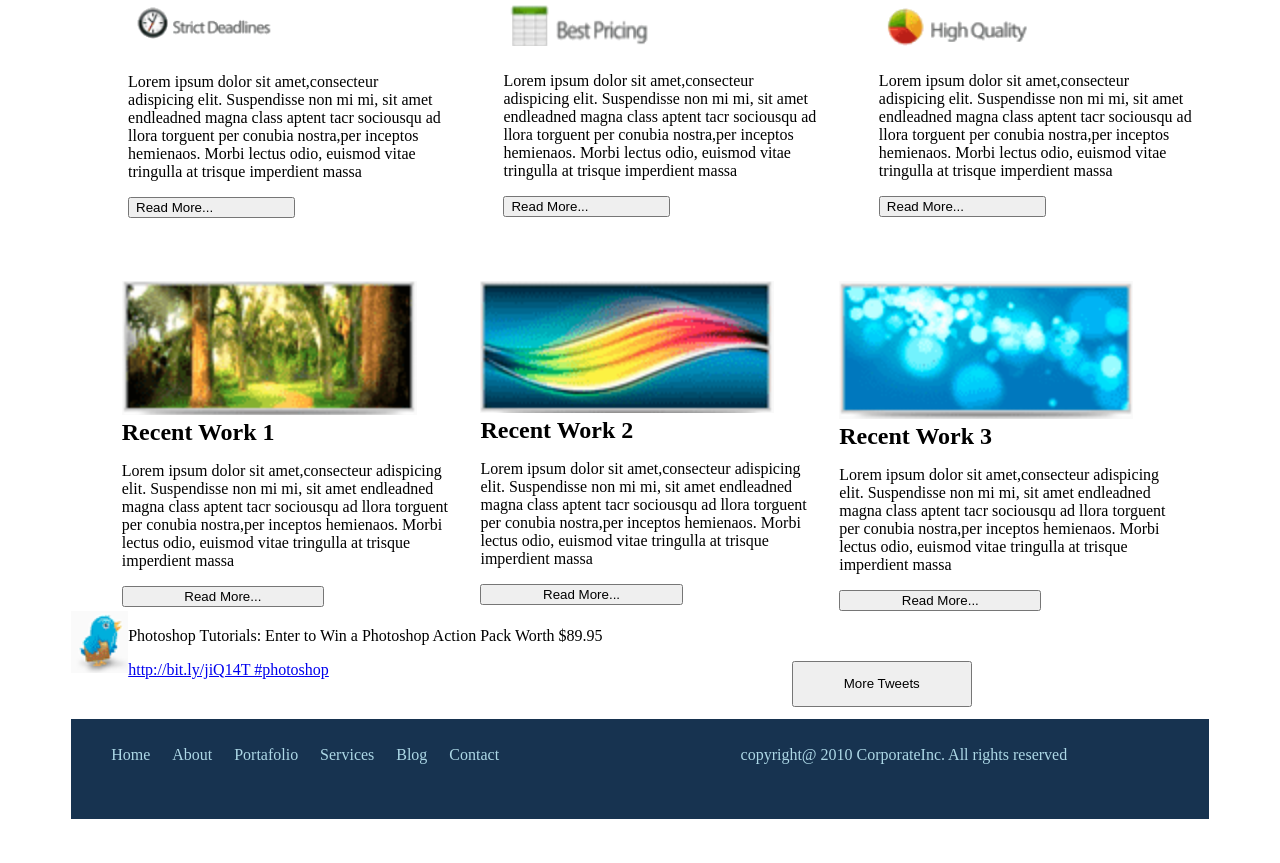
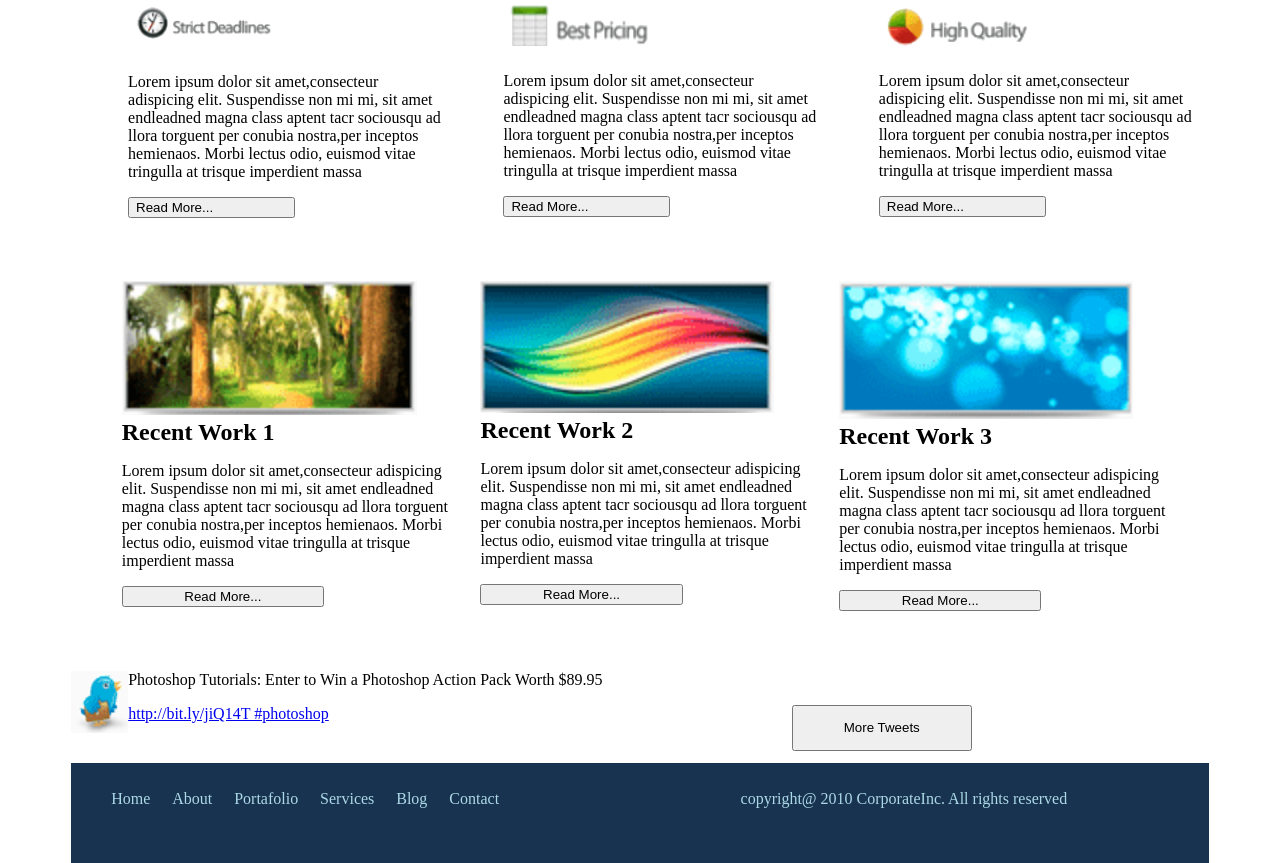
Before and after one commit to mantoniocoronac/Lenguaje-de-marcas, a plain HTML site: page U4-Maquetación_Web/Corona_Carrillo_Marco_U4_T2_Layout/layout.html in a window 1280 px wide. Shown: the part 400-1263 px from the top of the page. Before the commit the page ends 1219 px from the top, so only its background shows below. Drawn offline with Linux system fonts and the light colour scheme.

Commit message:
Segundo cambio

```diff
--- a/U4-Maquetación_Web/Corona_Carrillo_Marco_U4_T2_Layout/layout.css
+++ b/U4-Maquetación_Web/Corona_Carrillo_Marco_U4_T2_Layout/layout.css
@@ -128,15 +128,17 @@ header img {
 
 #twittericono{
     float: left;
+    margin-top: 5%;
 }
 
 .twit{
     margin-left: 5%;
 }
 
-.twitter{
+.twit p{
     float: left;
     width: 95%;
+    margin-top: 5%;
 }
 
 #link{
--- a/U4-Maquetación_Web/Corona_Carrillo_Marco_U4_T2_Layout/layout.html
+++ b/U4-Maquetación_Web/Corona_Carrillo_Marco_U4_T2_Layout/layout.html
@@ -100,9 +100,7 @@
     </section>
     <div class="twit">
         <img src="img/twitter.png" id="twittericono">
-        <section class="twitter">
-            <p>Photoshop Tutorials: Enter to Win a Photoshop Action Pack Worth $89.95</p>
-        </section>
+        <p>Photoshop Tutorials: Enter to Win a Photoshop Action Pack Worth $89.95</p>
         <a href="http://bit.ly/jiQ14T" id="link">http://bit.ly/jiQ14T #photoshop</a>
         <button type="button" id="twbut">More Tweets</button>
     </div>
```
